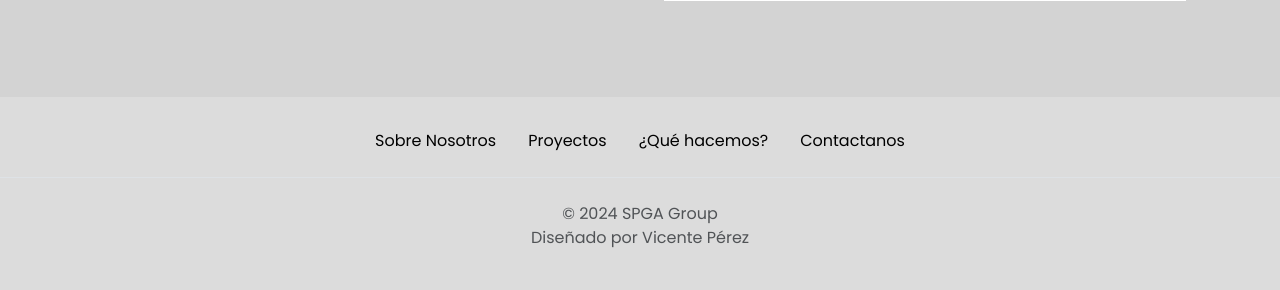
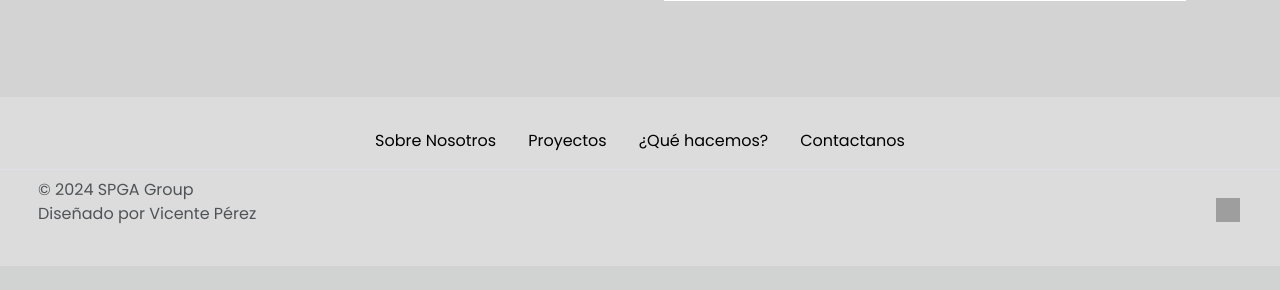
Before and after one commit to VicInf/SPGA-Group, a Flask app: page /contact in a window 1280 px wide. Shown: the part 691-981 px from the top of the page. After the commit the page ends 914 px from the top, so only its background shows below. Run offline with Flask 3, Linux system fonts and the light colour scheme; some libraries are stand-ins or nearby versions; grey boxes are pictures that could not be loaded.

Commit message:
Update footer.html

```diff
--- a/templates/footer.html
+++ b/templates/footer.html
@@ -17,7 +17,7 @@
 
 <body>
     <footer class="py-4" style="background-color: #dcdcdc">
-        <ul class="nav justify-content-center border-bottom pb-3">
+        <ul class="nav justify-content-center border-bottom pb-2">
             <li class="nav-item">
                 <a class="nav-link" href="{{ url_for('about_us') }}">Sobre Nosotros</a>
             </li>
@@ -31,7 +31,20 @@
                 <a class="nav-link" href="{{ url_for('contact') }}">Contactanos</a>
             </li>
         </ul>
-        <p class="text-center pt-4 text-body-secondary">© 2024 SPGA Group<br>Diseñado por Vicente Pérez</p>
+        <div class="d-flex flex-wrap justify-content-between align-items-center pt-1 mt-1 ">
+            <div class="col-md-4 d-flex align-items-center">
+              <a href="/" class="mb-1 me-2 mb-md-0 text-body-secondary text-decoration-none lh-1">
+                <svg class="bi" width="30" height="24"><use xlink:href="#bootstrap"></use></svg>
+              </a>
+              <span class="mb-1 mb-md-0 text-body-secondary">© 2024 SPGA Group<br>Diseñado por Vicente Pérez<br></p></span>
+            </div>
+
+            <ul class="nav col-md-4 justify-content-end list-unstyled d-flex">
+              <li class="ms-3"><a class="text-body-secondary" href="#"><svg class="bi" width="24" height="24"><use xlink:href="#twitter"></use></svg></a></li>
+              <li class="ms-3"><a class="text-body-secondary" href="https://www.instagram.com/spgagroup?igsh=MTJhZHVtOWh0eWZ2Ng=="><img src="https://cdn-icons-png.flaticon.com/512/1384/1384031.png" width="24" height="24"></a></li>
+              <li class="ms-3"><a class="text-body-secondary" href="#"><svg class="bi" width="24" height="24"><use xlink:href="#facebook"></use></svg></a></li>
+            </ul>
+        </div>
     </footer>
 </body>
 </html>
```
